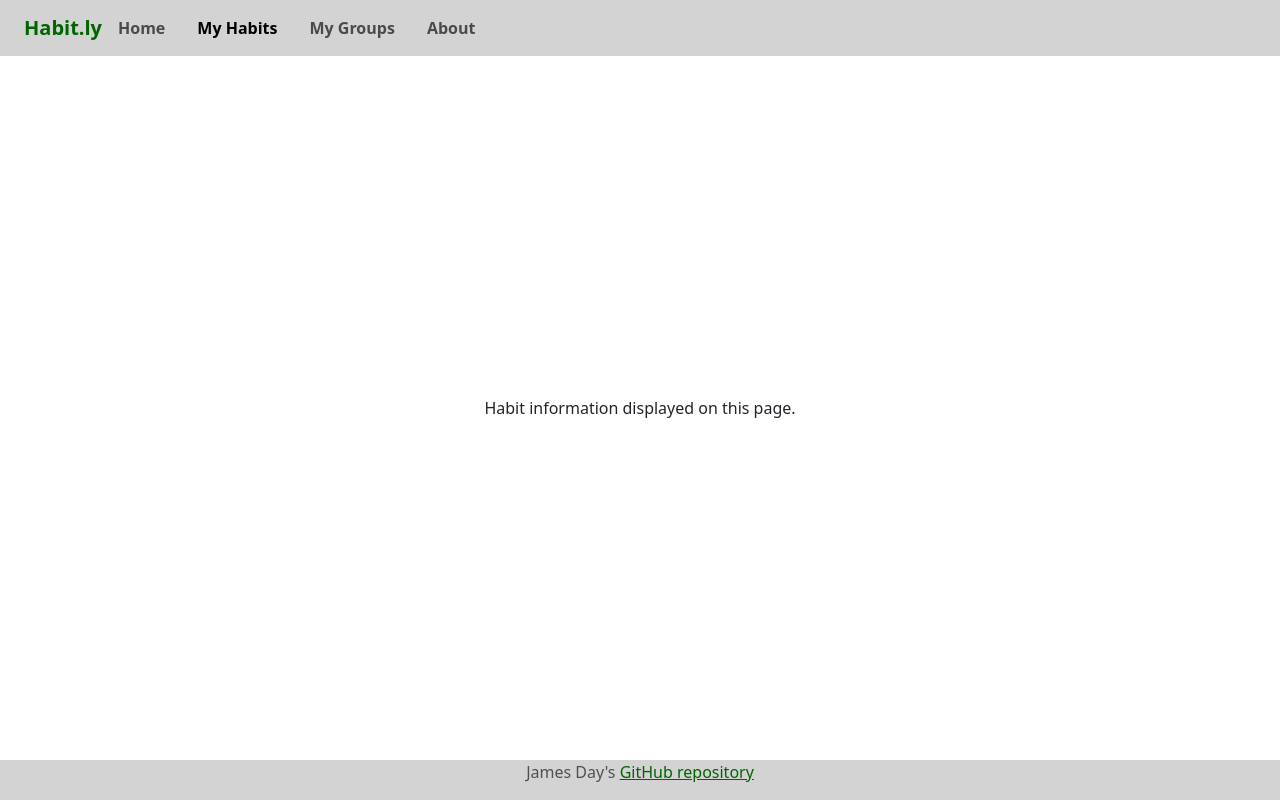
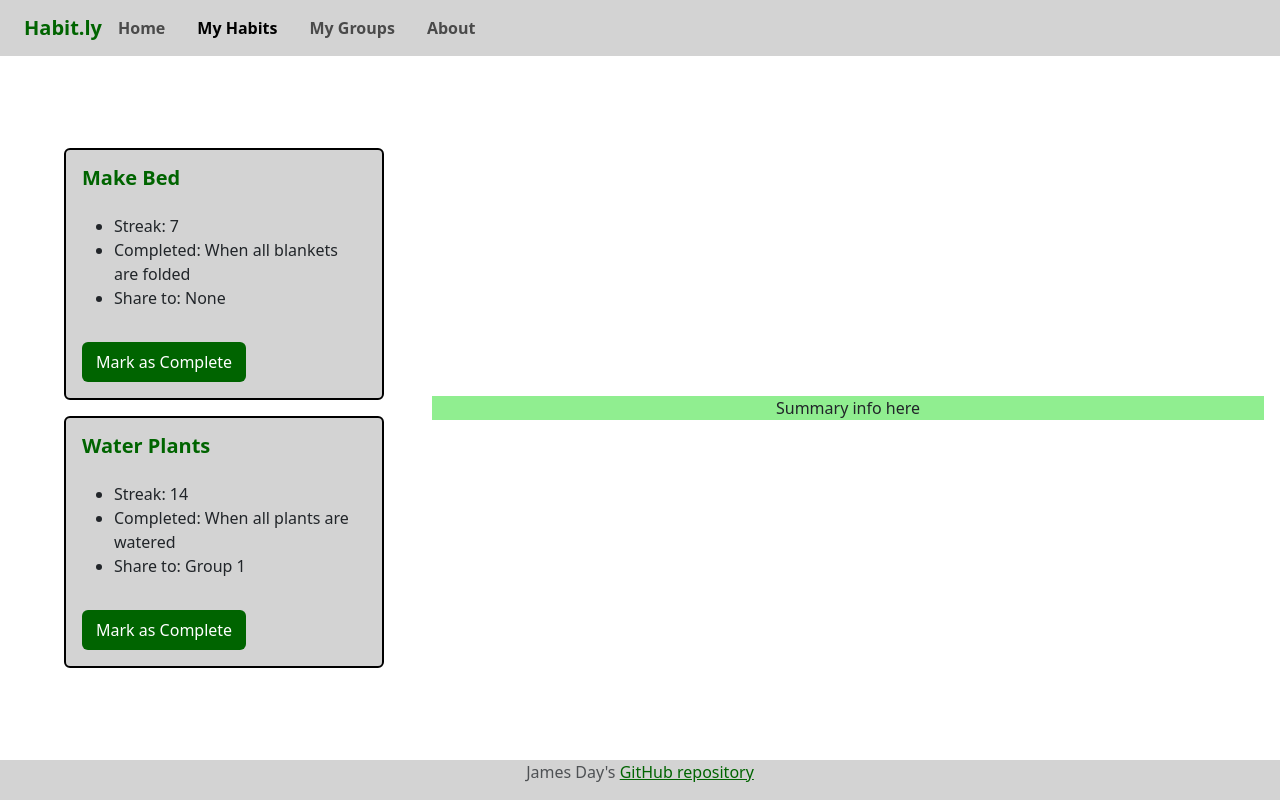
Before and after one commit to James-820/startup, a React (Vite) app: page /habits in a window 1280 px wide. Built offline with nearby package versions, Linux system fonts and the light colour scheme.

Commit message:
update(about.css, habits.css, habits.jsx, login.css, app.css) Completed basic layout for Habits component

```diff
--- a/src/about/about.css
+++ b/src/about/about.css
@@ -2,10 +2,6 @@ main {
     flex: 1;
     padding: 1em;
 
-    display: flex;
-    flex-direction: column;
-    justify-content: flex-start;
-    align-items: center;
     row-gap: 1em;
 }
 
@@ -14,16 +10,6 @@ main {
     color: darkgreen;
 }
 
-.card {
-    box-sizing: border-box;
-    border: 2px solid black;
-    background-color: lightgray;
-}
-
-.card:hover {
-    border-color: darkgreen;
-}
-
 #random-pic {
     border-radius: 1rem;
     border: 1px solid black;
--- a/src/app.CSS
+++ b/src/app.CSS
@@ -1,6 +1,4 @@
 .body {
-    /* background-color: lightgreen; */
-
     display: flex;
     flex-direction: column;
     justify-content: center;
@@ -12,7 +10,6 @@
 header {
     background-color: lightgray;
     flex: 0;
-    /* align-self: stretch; */
     width: 100vw;
 
     padding-left: 1.5em;
@@ -42,9 +39,6 @@ header {
 }
 
 main {
-    /* background-color: gray; */
-
-    flex: 1;
     width: 100vw;
 
     display: flex;
@@ -67,3 +61,33 @@ footer {
 footer a {
     color: darkgreen;
 }
+
+.card {
+    box-sizing: border-box;
+    border: 2px solid black;
+    background-color: lightgray;
+}
+
+.card:hover {
+    border-color: darkgreen;
+}
+
+.btn {
+    background-color: darkgreen;
+    color: white;
+    box-sizing: border-box;
+    border: 2px solid transparent;
+}
+
+.btn:hover {
+    border-color: black;
+    background-color: white;
+    color: black;
+}
+
+.btn:hover:active {
+    transition: none !important;
+    border-color: transparent;
+    background-color: black;
+    color: white;
+}
--- a/src/habits/habits.css
+++ b/src/habits/habits.css
@@ -1,4 +1,48 @@
-.habit-info {
-    color: green;
+main {
+    flex-direction: row;
+    justify-content: flex-start;
+}
+
+.page-section {
+    display: flex;
+    flex-direction: column;
+    justify-content: center;
+    align-items: center;
+    gap: 1em;
+}
+
+#summary-btn {
+    display: none;
+}
+
+#habits-bar {
+    flex: 1;
+}
+
+#summary-bar {
+    flex: 2;
+    background-color: lightgreen;
+}
+
+.habit h5 {
+    color: darkgreen;
     font-weight: bold;
 }
+
+.habit .btn {
+    align-self: flex-start;
+}
+
+@media (orientation: portrait) {
+    #summary-bar {
+        display: none;
+    }
+
+    .habit {
+        width: 75vw;
+    }
+
+    #summary-btn {
+        display: block;
+    }
+}
--- a/src/habits/habits.jsx
+++ b/src/habits/habits.jsx
@@ -3,6 +3,41 @@ import './habits.css';
 
 export function Habits () {
     return (
-        <main>Habit information displayed on this page.</main>
+        <main>
+            <div id="habits-bar" className="page-section">
+                <div id="summary-btn" className="btn">Show Summary</div>
+                <div className="card habit">
+                    <div className="card-body">
+                        <h5 className="card-title">Make Bed</h5>
+                        <div className="card-text">
+                            <ul>
+                                <li>Streak: 7</li>
+                                <li>Completed: When all blankets are folded</li>
+                                <li>Share to: None</li>
+                            </ul>
+                        </div>
+                        <div className="btn">Mark as Complete</div>
+                    </div>
+                </div>
+
+                <div className="card habit">
+                    <div className="card-body">
+                        <h5 className="card-title">Water Plants</h5>
+                        <div className="card-text">
+                            <ul>
+                                <li>Streak: 14</li>
+                                <li>Completed: When all plants are watered</li>
+                                <li>Share to: Group 1</li>
+                            </ul>
+                        </div>
+                        <div className="btn">Mark as Complete</div>
+                    </div>
+                </div>
+            </div>
+
+            <div id="summary-bar" className="page-section">
+                Summary info here
+            </div>
+        </main>
     );
 }
--- a/src/login/login.css
+++ b/src/login/login.css
@@ -11,23 +11,3 @@ main {
     flex-direction: column;
     gap: 1em;
 }
-
-.btn {
-    background-color: darkgreen;
-    color: white;
-    box-sizing: border-box;
-    border: 2px solid transparent;
-}
-
-.btn:hover {
-    border-color: black;
-    background-color: white;
-    color: black;
-}
-
-.btn:hover:active {
-    transition: none !important;
-    border-color: transparent;
-    background-color: black;
-    color: white;
-}
```
